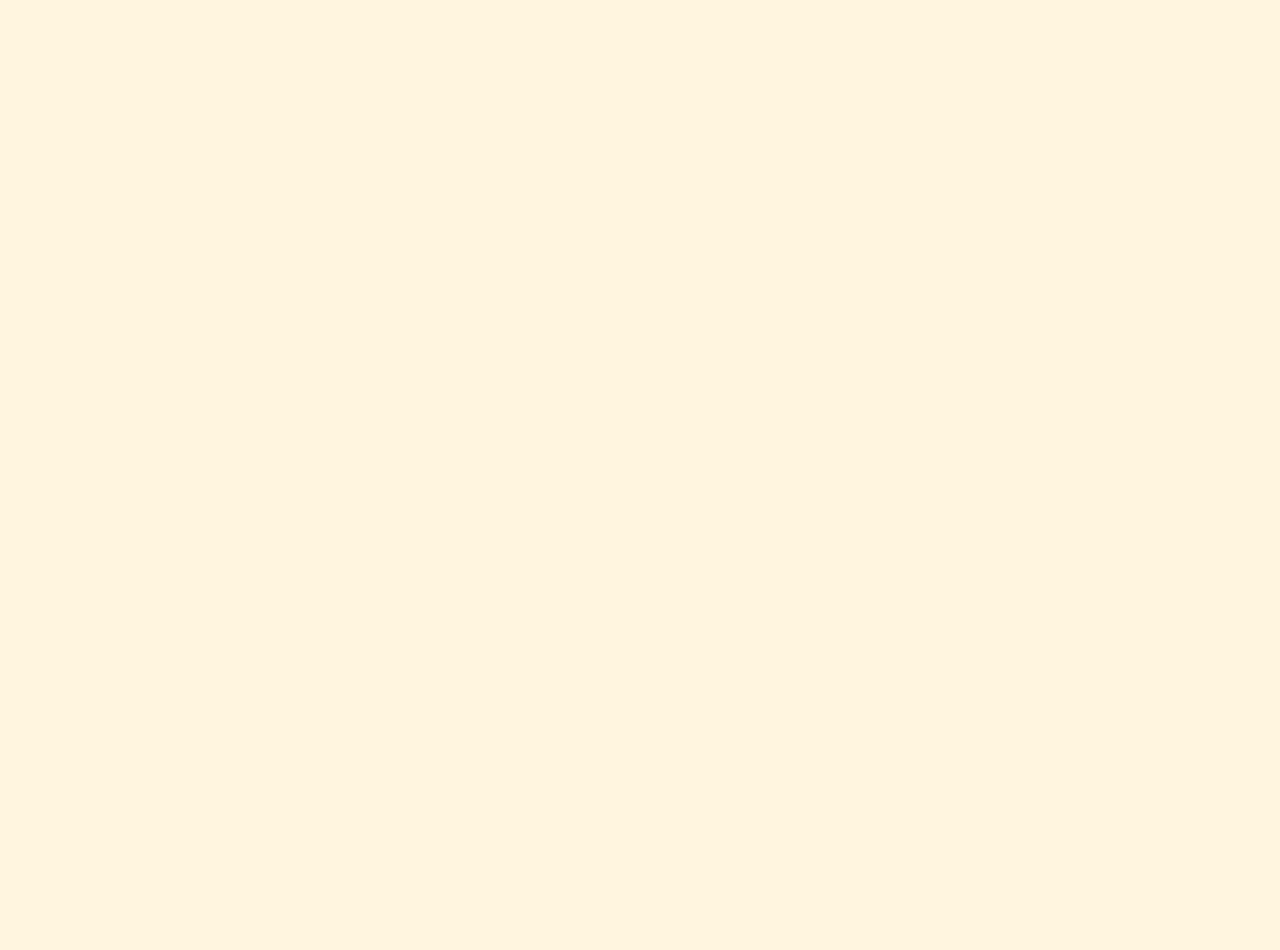
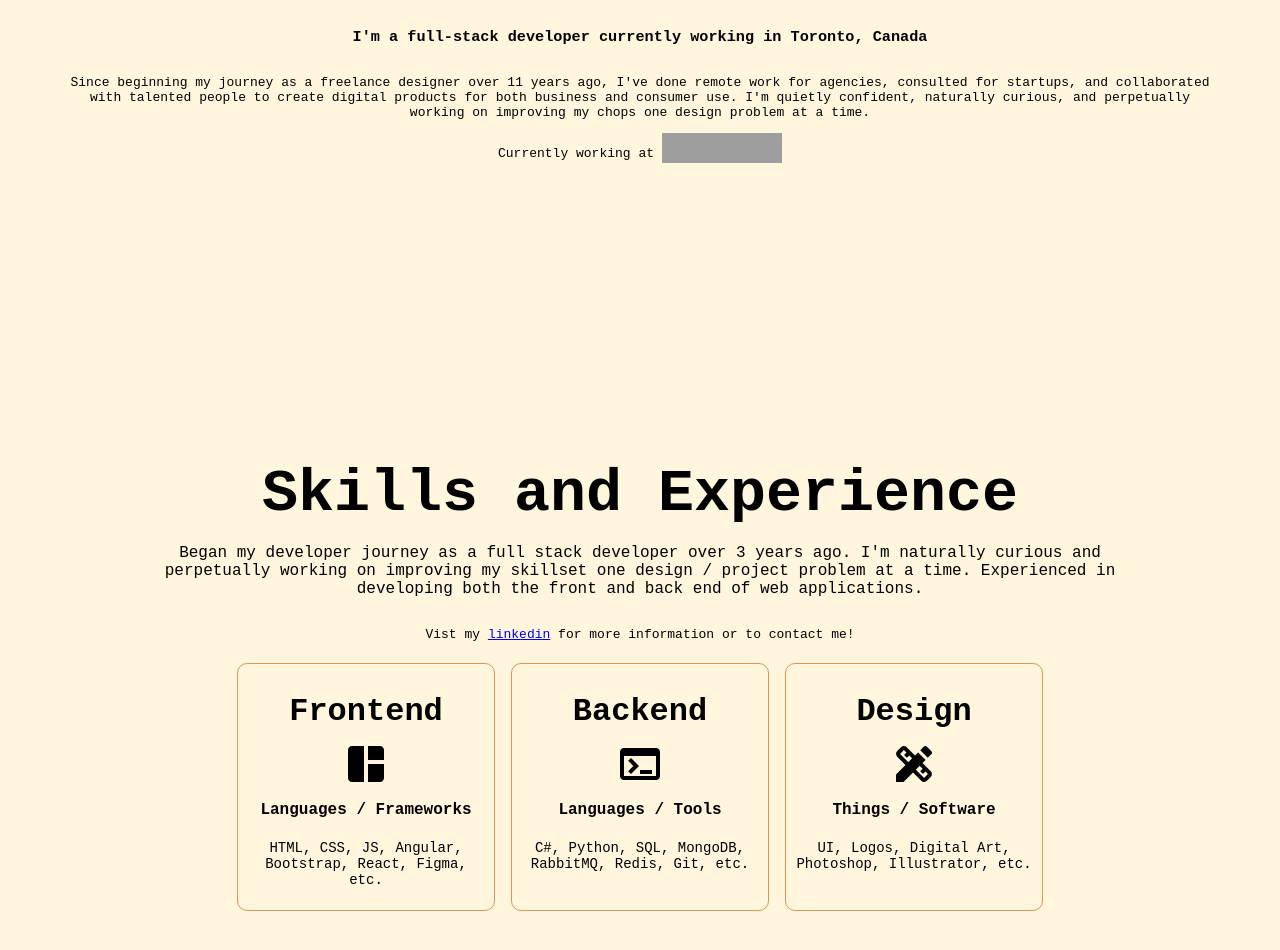
Before and after one commit to bbrendan/about, a React (Create React App) app: page / in a window 1280 px wide. Shown: the part 1940-2890 px from the top of the page. Before the commit the page ends 2417 px from the top, so only its background shows below. Built offline with nearby package versions, Linux system fonts and the light colour scheme; grey boxes are pictures that could not be loaded; the HTML template or start-up script is replaced by a standard one.

Commit message:
skills page work

```diff
--- /dev/null
+++ b/src/components/Card/Card.js
@@ -0,0 +1,19 @@
+import React from "react";
+
+// styles
+import * as s from "./Card.styles";
+
+const Card = (props) => {
+  return (
+    <s.CardWrapper>
+        <h1 className="card-title">{props.title}</h1>
+        <s.CardIcon>
+            {props.icon}
+        </s.CardIcon>
+        <h4 className="card-subtitle">{props.subtitle}</h4>
+        <p className="card-subtext">{props.subtext}</p>
+    </s.CardWrapper>
+  );
+};
+
+export default Card;
--- /dev/null
+++ b/src/components/Card/Card.styles.js
@@ -0,0 +1,27 @@
+import styled from 'styled-components';
+
+export const CardWrapper = styled.div`
+    width: 30vh;
+    border: 1px solid #DE9556;
+    border-radius: 10px;
+    margin: 8px;
+    padding: 8px;
+
+    .card-title {
+        font-size: 32px;
+    }
+
+    .card-subtitle {
+        font-size: 16px;
+    }
+
+    .card-subtext {
+        font-size: 14px;
+    }
+`;
+
+export const CardIcon = styled.div`
+    .MuiSvgIcon-root {
+        transform: scale(2);
+    }
+`;
--- a/src/components/Navbar/Navbar.js
+++ b/src/components/Navbar/Navbar.js
@@ -26,7 +26,7 @@ const Navbar = () => {
           className="navlink"
           spy={true}
           smooth={true}
-          offset={-80}
+          offset={-250}
           duration={600}
           to="skills"
         >
--- a/src/components/PageContent/PageContent.js
+++ b/src/components/PageContent/PageContent.js
@@ -16,6 +16,9 @@ const PageContent = () => {
         <s.AboutPageWrapper>
           <About />
         </s.AboutPageWrapper>
+        <s.AboutPageWrapper>
+          <About />
+        </s.AboutPageWrapper>
         <Skills />
       </div>
     </s.PageWrapper>
--- a/src/components/PageContent/PageContent.styles.js
+++ b/src/components/PageContent/PageContent.styles.js
@@ -1,8 +1,8 @@
-import styled from 'styled-components';
+import styled from "styled-components";
 import WysiwygOutlined from "@mui/icons-material/WysiwygOutlined";
 
 export const Logo = styled(WysiwygOutlined)`
-  color: #DE9556;
+  color: #de9556;
   margin: 0px 32px 0px 4px;
   transform: scale(4);
 `;
@@ -31,17 +31,22 @@ export const PageWrapper = styled.div`
     padding: 0 64px;
     text-align: center;
   }
+
+  #skills {
+    .content-section {
+      display: flex;
+      flex-direction: column;
+      align-items: center;
+    }
+
+    .card-section {
+      display: flex;
+      justify-content: center;
+    }
+  }
 `;
 
-export const LandingPageWrapper = styled.div`
-  .left-section {
-
-  }
-
-  .right-section {
-
-  }
-`;
+export const LandingPageWrapper = styled.div``;
 
 export const AboutPageWrapper = styled.div`
   .current-work {
--- a/src/pages/Skills.js
+++ b/src/pages/Skills.js
@@ -1,22 +1,51 @@
 import React from "react";
+
+// components
+import Card from "../components/Card/Card";
+
+// icons
+import SpaceDashboardIcon from "@mui/icons-material/SpaceDashboard";
+import TerminalIcon from "@mui/icons-material/Terminal";
+import DesignServicesIcon from "@mui/icons-material/DesignServices";
 
 const Skills = () => {
   return (
     <div id="skills" className="scroll-page">
       <div className="skills-page" style={{ textAlign: "center" }}>
-        <h1>Skills and Experience</h1>
-        <p>
-          Experienced in developing both the front and back end of web
-          applications.
-        </p>
-        <p>
-          HTML, CSS, JS, building front end of web applications with React. Back
-          end experience with one of the most popular architectures .NET MVC
-        </p>
-        <p>
-          Vist my <a href="https://www.linkedin.com/brendanfarrell">linkedin</a>{" "}
-          for more information or to contact me!
-        </p>
+        <div className="content-section">
+          <h1 style={{ fontSize: "60px", margin: '0' }}>Skills and Experience</h1>
+          <p style={{ fontSize: "16px", width: '80%' }}>
+            Began my developer journey as a full stack developer over 3 years
+            ago. I'm naturally curious and perpetually working on improving my
+            skillset one design / project problem at a time. Experienced in
+            developing both the front and back end of web applications.
+          </p>
+          <p>
+            Vist my{" "}
+            <a href="https://www.linkedin.com/brendanfarrell">linkedin</a> for
+            more information or to contact me!
+          </p>
+        </div>
+        <div className="card-section">
+          <Card
+            title="Frontend"
+            icon={<SpaceDashboardIcon />}
+            subtitle="Languages / Frameworks"
+            subtext="HTML, CSS, JS, Angular, Bootstrap, React, Figma, etc."
+          />
+          <Card
+            title="Backend"
+            icon={<TerminalIcon />}
+            subtitle="Languages / Tools"
+            subtext="C#, Python, SQL, MongoDB, RabbitMQ, Redis, Git, etc."
+          />
+          <Card
+            title="Design"
+            icon={<DesignServicesIcon />}
+            subtitle="Things / Software"
+            subtext="UI, Logos, Digital Art, Photoshop, Illustrator, etc."
+          />
+        </div>
       </div>
     </div>
   );
```
Lines whose indentation alone changed are shown as unchanged.
